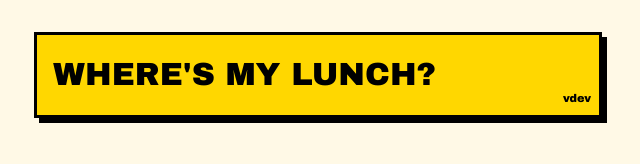
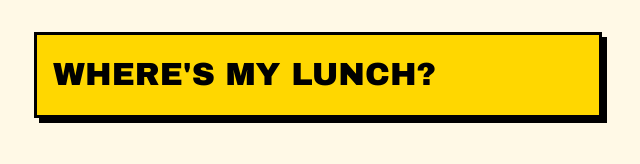
Before and after one commit to pombadev/lunch-finder, a React (Vite) app: page / in a window 1280 px wide. Shown: the top 164 px of the page, without its empty margins (322-962 px from the left). Built offline with nearby package versions, Linux system fonts and the light colour scheme.

Commit message:
fix: only render commit hash if defined

```diff
--- a/src/components/Header.tsx
+++ b/src/components/Header.tsx
@@ -2,9 +2,11 @@ export function Header() {
   return (
     <header className="neobrutal-header" style={{ position: 'relative' }}>
       <h1>Where's my lunch?</h1>
-      <div style={{ position: 'absolute', bottom: '0.5rem', right: '0.5rem', fontSize: '0.7rem', fontWeight: 'bold' }}>
-        v{typeof __COMMIT_HASH__ !== 'undefined' ? __COMMIT_HASH__ : 'dev'}
-      </div>
+      {typeof __COMMIT_HASH__ !== 'undefined' && (
+        <div style={{ position: 'absolute', bottom: '0.5rem', right: '0.5rem', fontSize: '0.7rem', fontWeight: 'bold' }}>
+          v {__COMMIT_HASH__}
+        </div>
+      )}
     </header>
   )
 }
```
